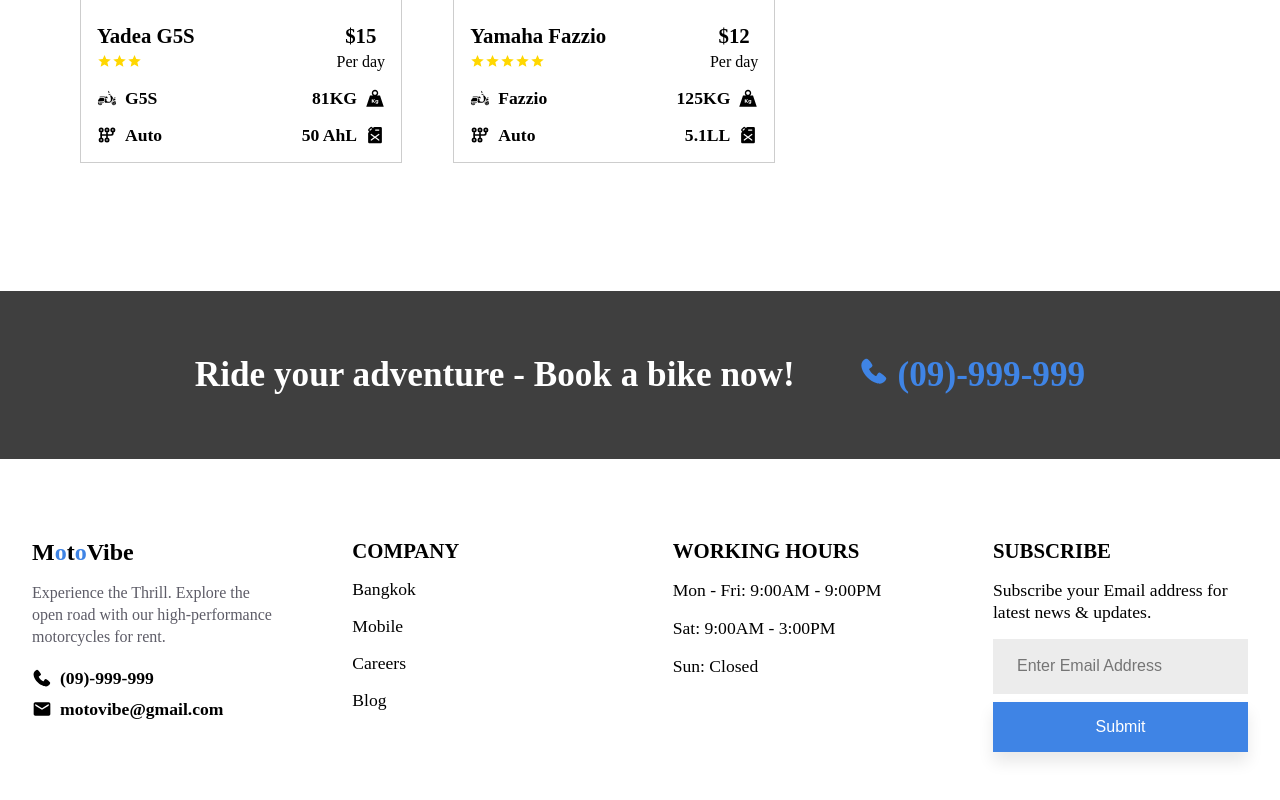
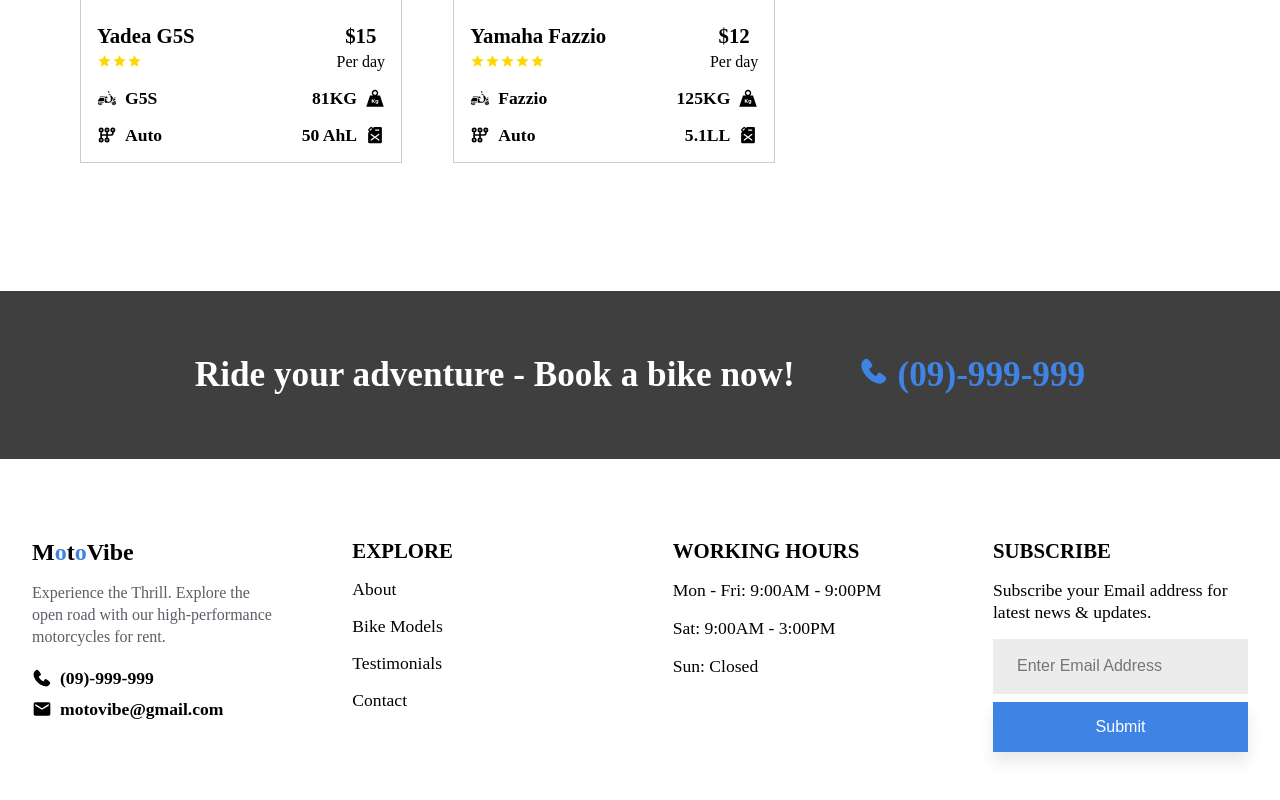
Before and after one commit to OnigiriKing/moto-vibe, a React (Create React App) app: page /Models in a window 1280 px wide. Shown: the part 1317-2117 px from the top of the page. Built offline with nearby package versions, Linux system fonts and the light colour scheme.

Commit message:
placeholder footer navigation fix

```diff
--- a/src/components/Footer/Footer.jsx
+++ b/src/components/Footer/Footer.jsx
@@ -1,7 +1,12 @@
 import { nameLogo } from "svg/navSvg";
 import { footerSvg } from "svg/footerSvg";
+import { Link } from "react-router-dom";
 
 export default function Footer() {
+  function handleNavigation() {
+    window.scrollTo({ top: 0, behavior: "instant" });
+  }
+
   return (
     <footer id="footer-page">
       <ul className="footer-wrapper">
@@ -19,19 +24,19 @@
           </div>
         </li>
         <li className="footer-about">
-          <h3>COMPANY</h3>
+          <h3>EXPLORE</h3>
           <ul>
             <li>
-              <a href="#home-page">Bangkok</a>
+              <Link to="/About" onClick={handleNavigation}>About</Link>
             </li>
             <li>
-              <a href="#home-page">Mobile</a>
+              <Link to="/Models" onClick={handleNavigation}>Bike Models</Link>
             </li>
             <li>
-              <a href="#home-page">Careers</a>
+              <Link to="/Reviews" onClick={handleNavigation}>Testimonials</Link>
             </li>
             <li>
-              <a href="#home-page">Blog</a>
+              <Link to="/Contact" onClick={handleNavigation}>Contact</Link>
             </li>
           </ul>
         </li>
```
